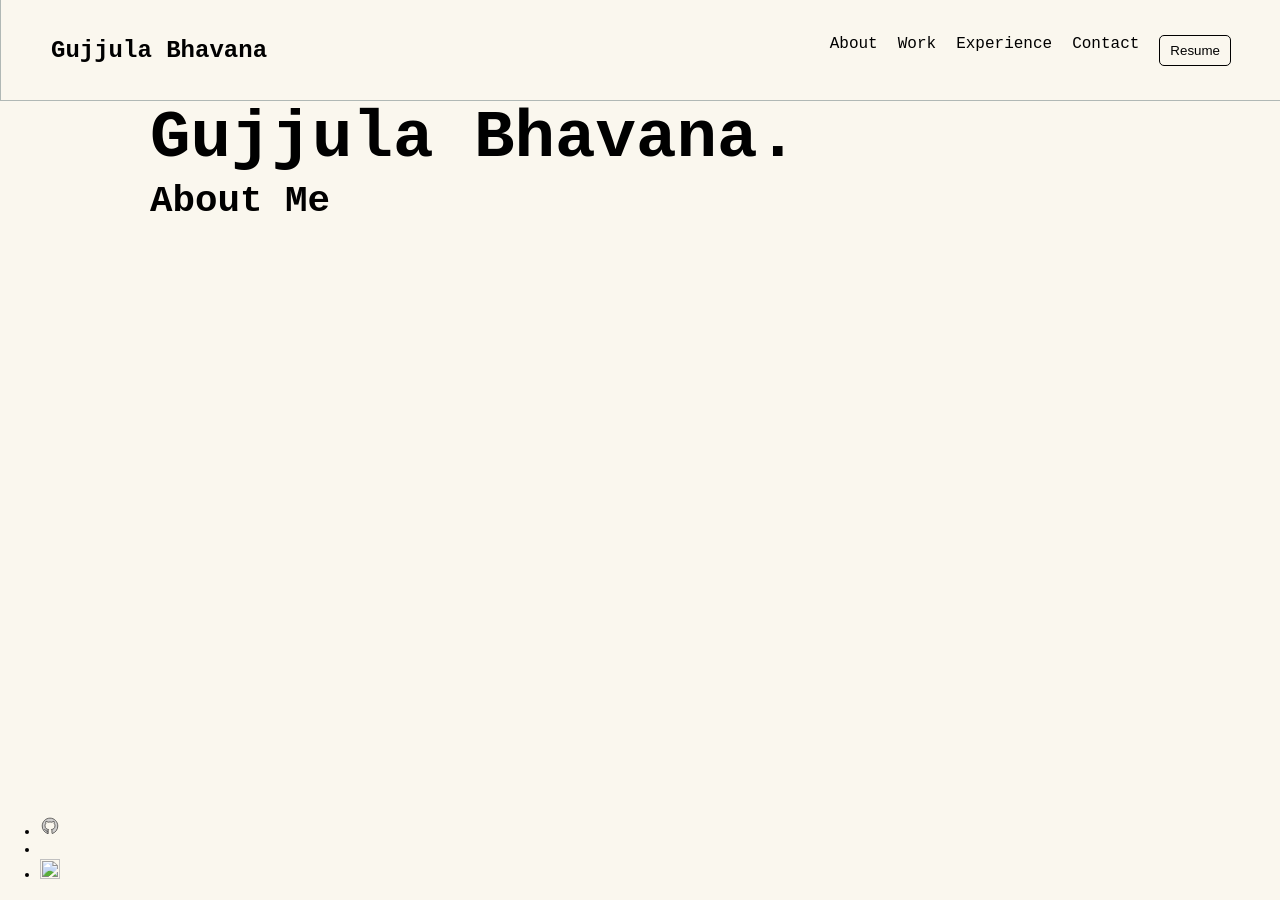
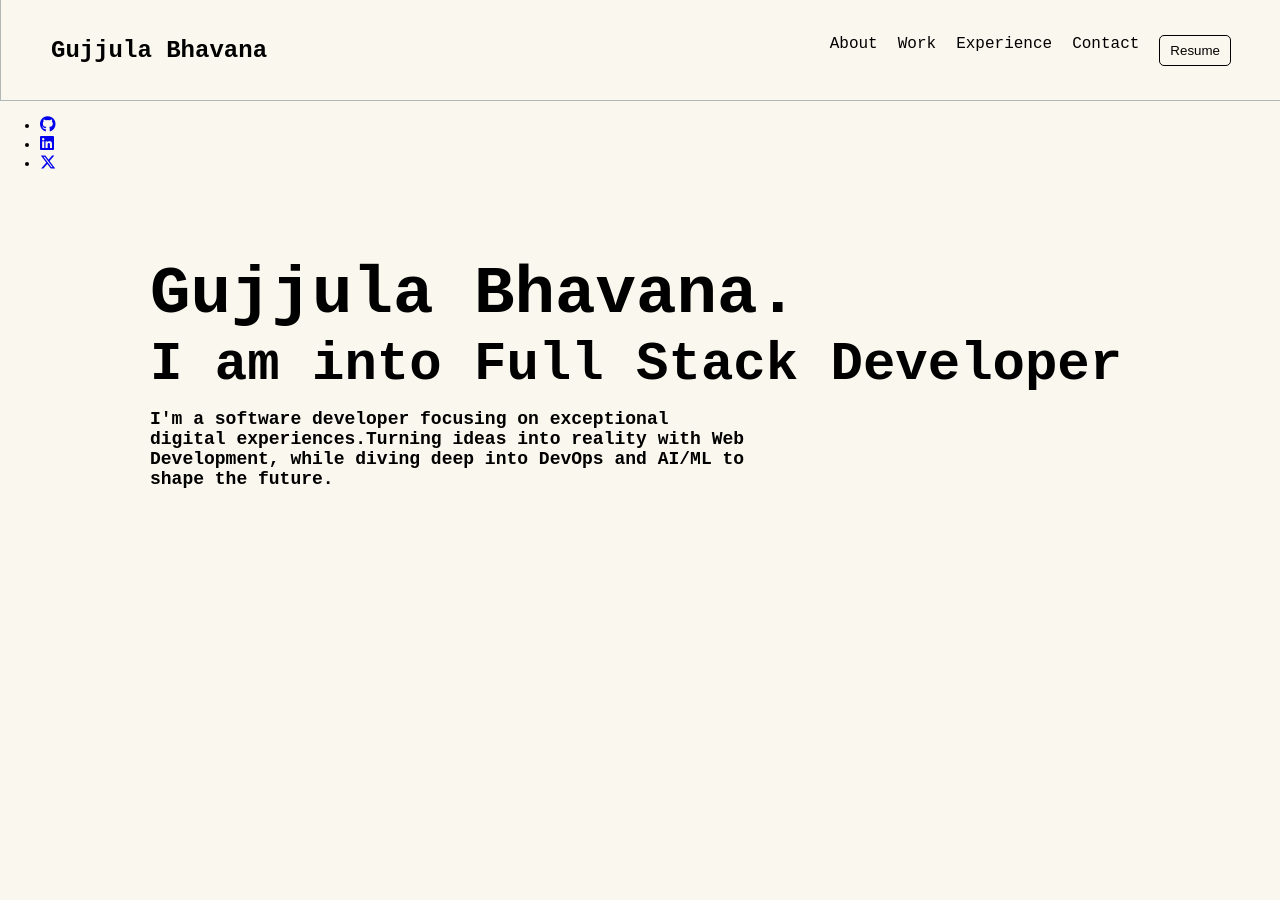
Before and after one commit to GUJJULA-BHAVANA25/Portfolio-Bhavana, a plain HTML site: page index.html in a window 1280 px wide. Shown: the top 900 px of the page. Drawn offline with Linux system fonts and the light colour scheme.

Commit message:
introduction is added

```diff
--- a/index.css
+++ b/index.css
@@ -64,7 +64,7 @@ body{
         top: 100px;
         left: 0px;
         display: flex;
-    flex-direction: column-reverse;
+        flex-direction: column; /* Changed from column-reverse to column */
 }
 .Contact img{
     width: 20px;
@@ -81,16 +81,28 @@ body{
     font-size: 45px;
     padding: 0px;
     margin: 0px;
+    display: flex;
+    top: 20px;
+    flex-direction: column; /* Center align text */
+    gap: 10px; /* Add spacing between elements */
 }
 .About-me{
-    font-size: smaller;
-    padding: 0px;
-    margin-bottom: 0px;
-    position: absolute;
-    top: 30px;
+    font-size: larger;
+    margin-bottom: 5px; /* Add some space */
+    position: relative; /* Change absolute to relative */
+    top: -2px;
+    margin-bottom: 20px;
 }
 .self-introduction-name{
     padding: 0px;
-    margin: 0px;
-
+    top: 100px; /* Add space */
+    position: relative; /* Change absolute to relative */
+    margin-bottom: 40px;
 }
+#introduction{
+    font-size: 16px;
+    max-width: 600px;
+    font-size: large;
+    position: relative;
+    top: -60px;
+}
--- a/index.html
+++ b/index.html
@@ -2,9 +2,10 @@
 <html>
     <head>
         <title>Bhavana's Portfolio</title>
-        <meta name="viewport" content="width=device-width, intial-scale=1.0"/>
+        <meta name="viewport" content="width=device-width, initial-scale=1.0"/>
         <link rel="stylesheet" href="index.css">
         <script src="index.js"></script>
+        <link rel="stylesheet" href="https://cdnjs.cloudflare.com/ajax/libs/font-awesome/6.5.1/css/all.min.css">
     </head>
 
     <body>
@@ -27,18 +28,18 @@
         <div class="sidebar">
             <ul class="Contact">
                 <li>
-                    <a href="https://github.com/GUJJULA-BHAVANA25">
-                        <img src="images/github.svg">
+                    <a href="https://github.com/GUJJULA-BHAVANA25" target="_blank">
+                        <i class="fa-brands fa-github"></i>
                     </a>
                 </li>
                 <li>
-                    <a href="https://www.linkedin.com/in/gujjula-bhavana-reddy-9390052a0/">
-                        <i class="fa fa-linkedin-square"></i>
+                    <a href="https://www.linkedin.com/in/gujjula-bhavana-reddy-9390052a0/" target="_blank">
+                        <i class="fa-brands fa-linkedin"></i>
                     </a>
                 </li>
                 <li>
-                    <a href="https://x.com/GujjulaBha90264">
-                        <img src="">
+                    <a href="https://x.com/GujjulaBha90264" target="_blank">
+                        <i class="fa-brands fa-x-twitter"></i>
                     </a>
                 </li>
             </ul>
@@ -46,9 +47,14 @@
 
         <div class="main-body">
             <div class="self-introduction">
-                <h4 class="About-me">About Me</h4>
                 <h2 class="self-introduction-name">Gujjula Bhavana.</h2>
+                <h3 class="About-me">I am into Full Stack Developer</h3>
+                <h6 id="introduction">I'm a software developer focusing on exceptional digital experiences.Turning ideas into reality with Web Development, while diving deep into DevOps and AI/ML to shape the future.</h6>
             </div>
+        </div>
+
+        <div class="ABOUT-ME">
+
         </div>
     </body>
 </html>
```
Lines whose indentation alone changed are shown as unchanged.
